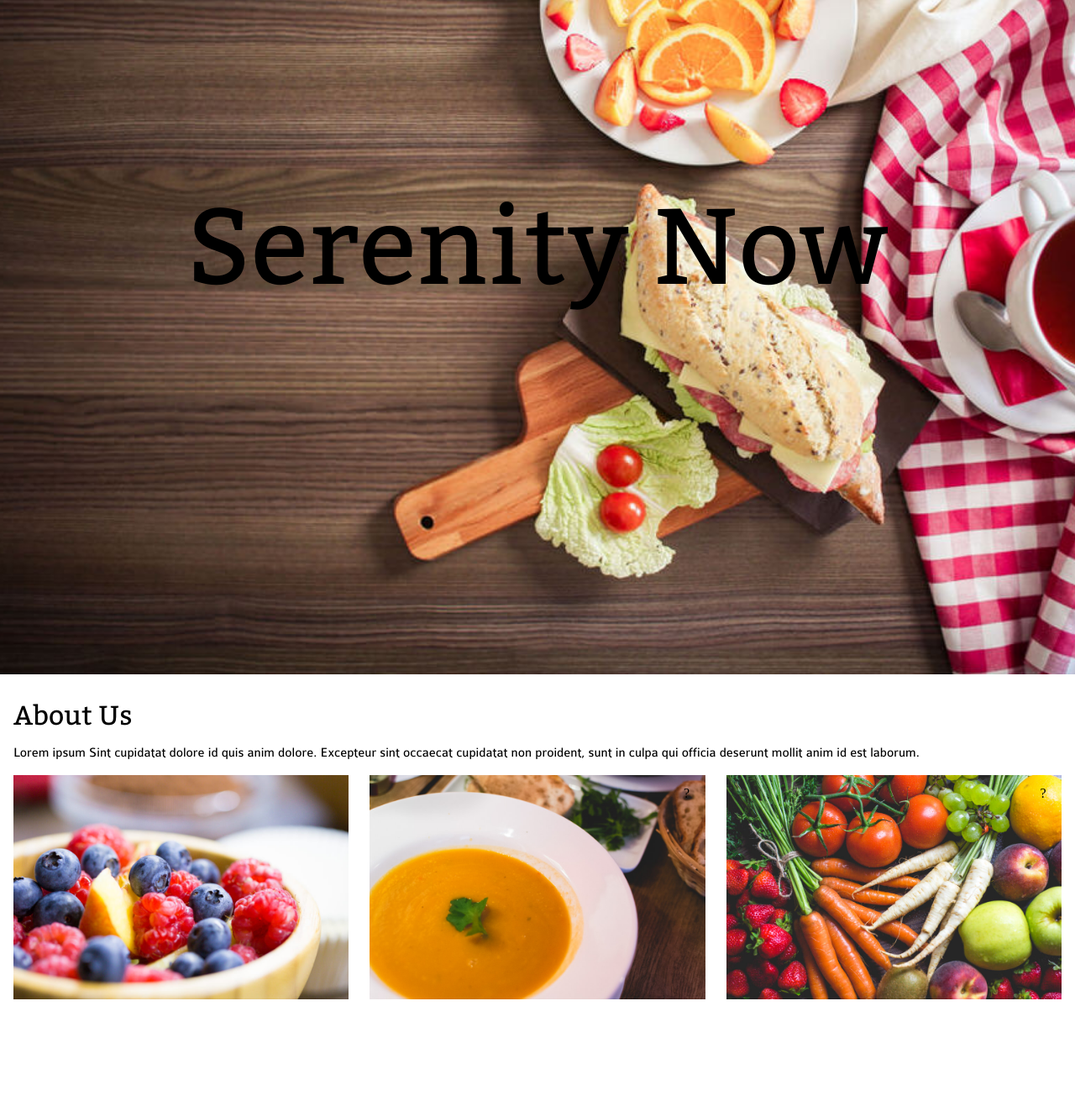
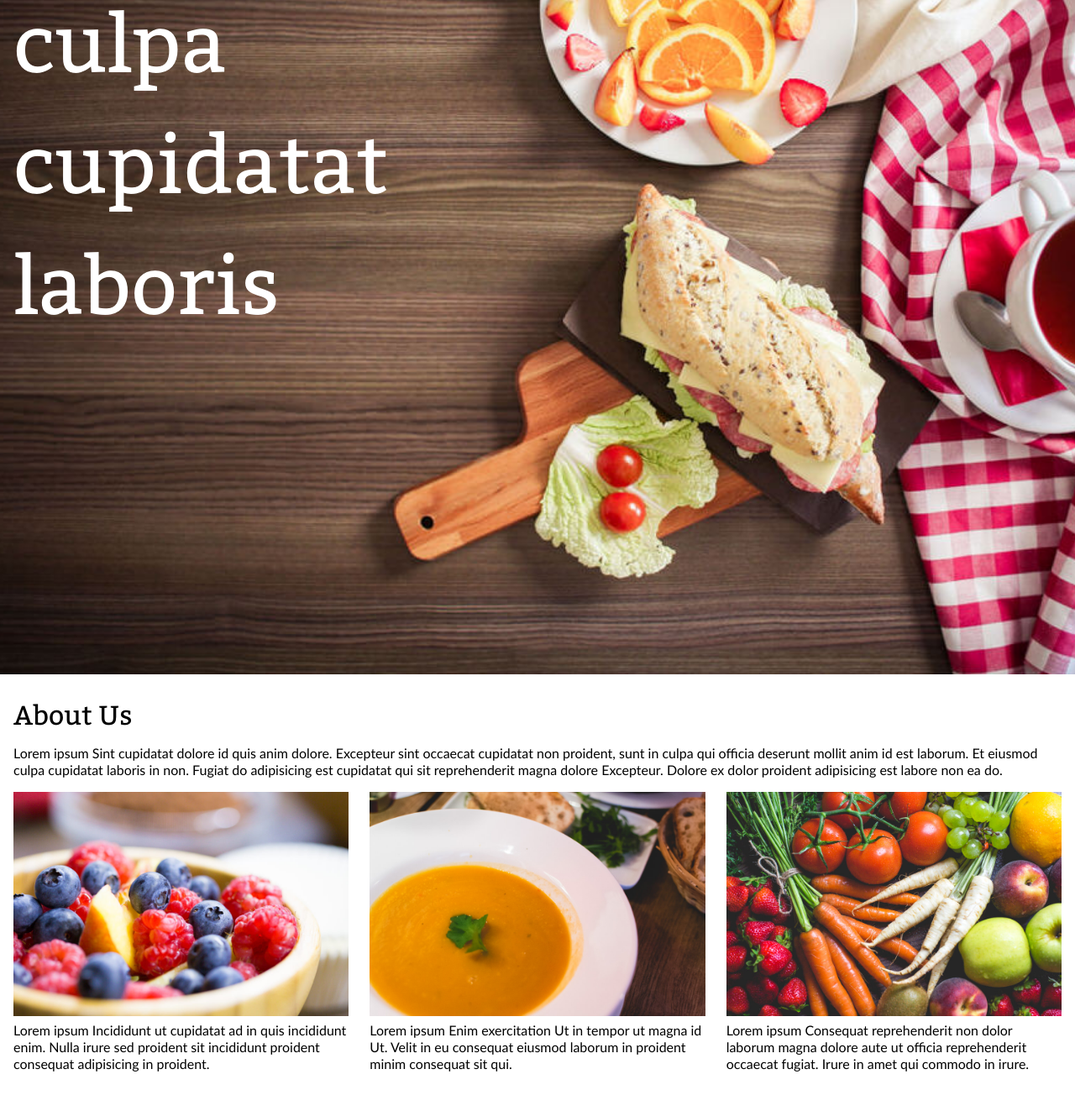
Before and after one commit to spaetsch/funforms, a website: page dev/index.html in a window 1280 px wide. Shown: the part 157-1480 px from the top of the page at 84% size. Drawn offline with nearby package versions, Linux system fonts and the light colour scheme; files whose address does not match are found by name.

Commit message:
Tweak hero styling

```diff
--- a/dev/index.html
+++ b/dev/index.html
@@ -19,20 +19,29 @@
     </ul>
   </nav>
   <section id="home" class="hero">
-    <h1>Serenity Now</h1>
+   <!--  <div class="group">
+      <div class="col span_3_of_6"> -->
+        <h1>culpa</h1>
+        <h1>cupidatat</h1>
+        <h1>laboris</h1>
+<!--       </div>
+    </div> -->
   </section>
   <section id="section1" class="stripe">
     <h1>About Us</h1>
-    <p>Lorem ipsum Sint cupidatat dolore id quis anim dolore. Excepteur sint occaecat cupidatat non proident, sunt in culpa qui officia deserunt mollit anim id est laborum.</p>
+    <p>Lorem ipsum Sint cupidatat dolore id quis anim dolore. Excepteur sint occaecat cupidatat non proident, sunt in culpa qui officia deserunt mollit anim id est laborum. Et eiusmod culpa cupidatat laboris in non. Fugiat do adipisicing est cupidatat qui sit reprehenderit magna dolore Excepteur. Dolore ex dolor proident adipisicing est labore non ea do.</p>
     <div class="group">
       <div class="col span_2_of_6">
         <img src="../img/berries.jpg">
+        <p>Lorem ipsum Incididunt ut cupidatat ad in quis incididunt enim.  Nulla irure sed proident sit incididunt proident consequat adipisicing in proident.</p>
       </div>
-      <div class="col span_2_of_6 garage-card">
+      <div class="col span_2_of_6">
         <img src="../img/soup.jpg">
+        <p>Lorem ipsum Enim exercitation Ut in tempor ut magna id Ut. Velit in eu consequat eiusmod laborum in proident minim consequat sit qui.</p>
       </div>
-      <div class="col span_2_of_6 garage-card">
+      <div class="col span_2_of_6">
         <img src="../img/veggies.jpg">
+        <p>Lorem ipsum Consequat reprehenderit non dolor laborum magna dolore aute ut officia reprehenderit occaecat fugiat. Irure in amet qui commodo in irure.</p>
       </div>
     </div>
   </section>
@@ -54,13 +63,14 @@
 
     </div>
   </section>
-  <section id="section3">
+  <section id="section3" class="stripe">
     <h1>Order Form</h1>
   </section>
 
   <section id="section4" class="stripe">
     <h1>Login / Signup</h1>
-    <p>Lorem ipsum Sint officia eu sunt velit ea amet sed ullamco. Lorem ipsum Commodo dolor est non minim in sunt.</p>
+    <p>Lorem ipsum Sint officia eu sunt velit ea amet sed ullamco. Commodo dolor est non minim in sunt.
+</p>
     <div class="group">
       <div class="col span_1_of_6"></div>
       <form class="col span_2_of_6 account-form" id="signup-form">
--- a/dev/scss/_layout.scss
+++ b/dev/scss/_layout.scss
@@ -1,6 +1,8 @@
 //general page structure
 .hero {
   text-align: center;
+  padding: 2em 1em;
+
   height: 35em;
   @media screen and (min-width: $med-screen){
     height: 60em;
@@ -12,9 +14,6 @@
 }
 
 //layout utility styles
-.justify {
-  text-align: justify;
-}
 .vertical-ctr {
   position: absolute;
   top: 50%;
@@ -22,9 +21,6 @@
   transform: translate(-50%, -50%);
   -webkit-transform: translate(-50%, -50%);
   width: 100%;
-}
-.align-top {
-  vertical-align: top;
 }
 
 // navigation
@@ -85,34 +81,6 @@
     }
   }
 
-//garage doors
-.garage-card {
-  position: relative;
-  overflow: hidden;
-}
-.garage-card .garage-text {
-  width: 100%;
-  height: 100%;
-  top: -100%;
-  text-align: center;
-  position: absolute;
-  z-index: 1;
-}
-.garage-card:before,
-.flip-front:before {
-  content: "?";
-  position: absolute;
-  width: 1.5em;
-  height: 1.5em;
-  -webkit-border-radius: .75em;
-  -moz-border-radius:    .75em;
-  border-radius:         .75em;
-  text-align: center;
-  line-height: 1.5em;
-  top: 0.625em;
-  right: 0.625em;
-}
-
 //buttons and forms
 button,
 input[type="submit"],
--- a/dev/scss/_theme.scss
+++ b/dev/scss/_theme.scss
@@ -7,27 +7,29 @@
 label,
 h3,
 h4 {
-  font-family: "Colaborate", Helvetica, sans-serif;
+  font-family: "Lato", Helvetica, sans-serif;
   line-height: 1.25em;
 }
 
 //styling basic site layout components
 .hero {
+  padding-top: 10em;
   background-image: url("../../img/background.jpg");
-  background-attachment: fixed;
   background-repeat: no-repeat;
   background-position: center center;
   background-size: cover;
 }
+
+.hero h1{
+  text-align: left;
+  color: $text-colorlight;
+  font-size: 3em;
+  @media screen and (min-width: $med-screen){
+    font-size: 6em;
+  }
+}
 #section2, #section4 {
   background-color: $faded-bgdcolor1;
-}
-.hero h1{
-  font-size: 5em;
-  padding-top: 3em;
-  @media screen and (min-width: $med-screen){
-    font-size: 8em;
-  }
 }
 
 //navigation theme styles
--- a/dev/scss/_typography.scss
+++ b/dev/scss/_typography.scss
@@ -36,3 +36,17 @@
   font-weight: bold;
   font-style: normal;
 }
+
+
+@font-face {
+  font-family: 'Lato';
+  src: url("../../fonts/lato/Lato-Regular.ttf") format("truetype");
+  font-weight: normal;
+  font-style: normal;
+}
+@font-face {
+  font-family: 'Lato';
+  src: url("../../fonts/lato/Lato-Bold.ttf") format("truetype");
+  font-weight: bold;
+  font-style: normal;
+}
```
Also changed, not shown: fonts/lato/SIL Open Font License.txt (added, +48 -0 lines), build/css/application.css, build/index.html, dev/css/application.css, fonts/lato/Lato-Bold.ttf (added), fonts/lato/Lato-BoldItalic.ttf (added), fonts/lato/Lato-Italic.ttf (added), fonts/lato/Lato-Regular.ttf (added).
